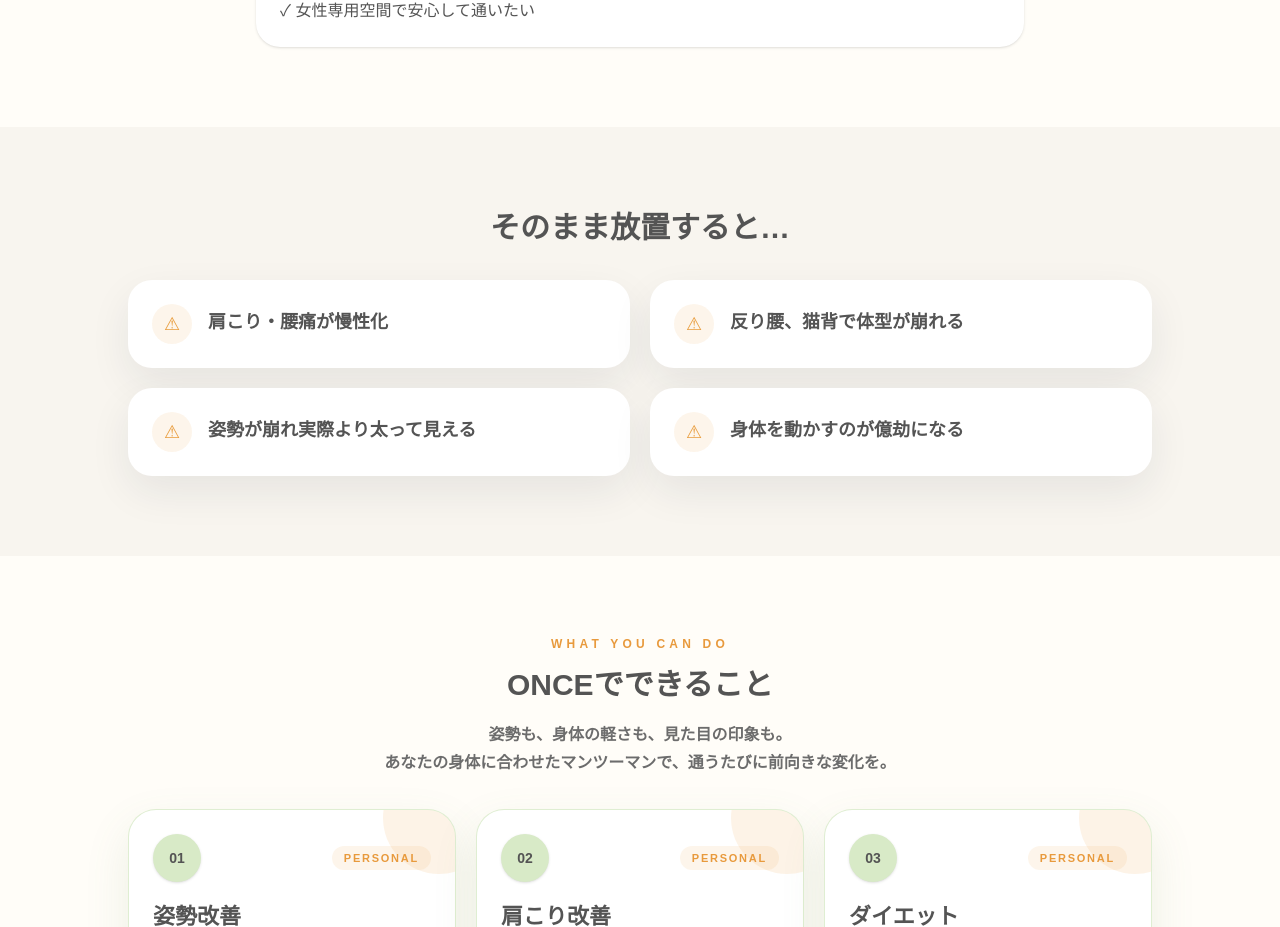
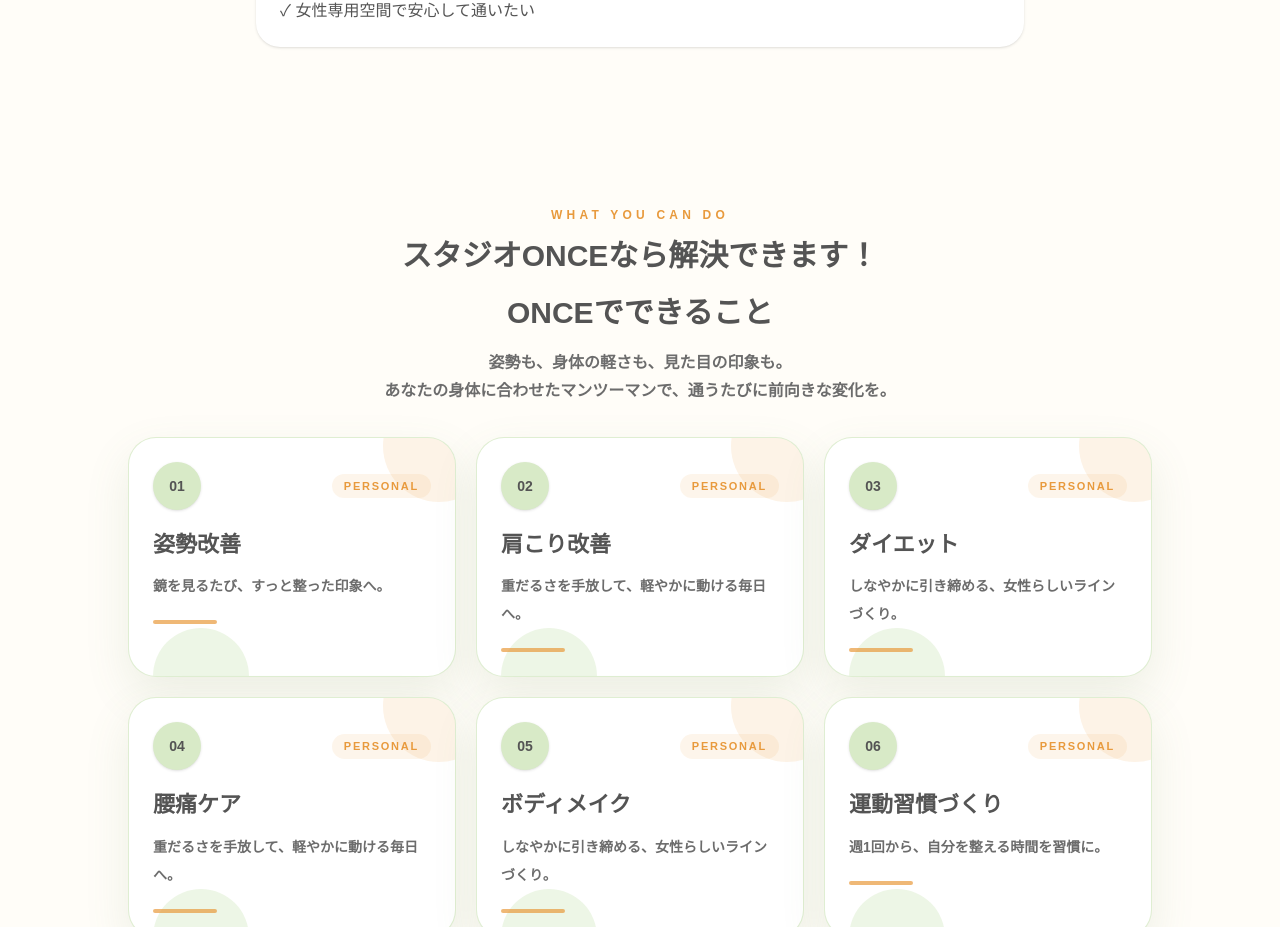
Before and after one commit to kikushunn/once-lp, a Next.js app: page / in a window 1280 px wide. Shown: the part 2980-3907 px from the top of the page. Built offline with nearby package versions, Linux system fonts and the light colour scheme.

Commit message:
remove risk section from lp flow

```diff
--- a/app/page.tsx
+++ b/app/page.tsx
@@ -2,7 +2,7 @@
 import { Leaf, Lock, User } from "lucide-react";
 import Image from "next/image";
 import { join } from "path";
-import { getAbout, getCTA, getCampaigns, getFaqs, getFinalCTA, getFlow, getHero, getLessons, getNavItems, getPrices, getReasons, getReviews, getRisks, getServices, getSessionImages, getStores, getWorries } from "@/app/lib/notion";
+import { getAbout, getCTA, getCampaigns, getFaqs, getFinalCTA, getFlow, getHero, getLessons, getNavItems, getPrices, getReasons, getReviews, getServices, getSessionImages, getStores, getWorries } from "@/app/lib/notion";
 
 export const dynamic = "force-dynamic";
 export const revalidate = 0;
@@ -103,7 +103,6 @@
 const about = await getAbout();
 const navItems = await getNavItems();
 const worries = await getWorries();
-const risks = await getRisks();
 const services = await getServices();
 const reasons = await getReasons();
 const lessons = await getLessons();
@@ -553,50 +552,16 @@
         </div>
       </section>
 
-      {/* 4 放置するとどうなるか */}
-      <section className="scroll-mt-24 bg-[#f8f5ef] px-6 py-20 text-center">
-
-        <h2 className="mx-auto mb-8 max-w-3xl text-2xl font-bold leading-snug md:text-3xl">
-          そのまま放置すると…
-        </h2>
-
-        <ImageBox
-          label="放置リスク"
-          image={risks[0]?.imageUrl || "/images/risk.jpg"}
-        />
-
-        <div className="mx-auto grid max-w-5xl gap-4 text-left md:grid-cols-2 md:gap-5">
-          {(risks.length > 0
-            ? risks.map((risk) => risk.name)
-            : [
-                "肩こり・腰痛が慢性化",
-                "反り腰、猫背で体型が崩れる",
-                "姿勢が崩れ実際より太って見える",
-                "身体を動かすのが億劫になる",
-              ]
-          ).map((item) => (
-            <div
-              key={item}
-              className="flex gap-4 rounded-[24px] bg-white p-6 text-[#545454] shadow-[0_16px_40px_rgba(23,35,59,0.08)]"
-            >
-              <span className="flex h-10 w-10 shrink-0 items-center justify-center rounded-full bg-[#E89B3A]/10 text-lg text-[#E89B3A]">
-                ⚠
-              </span>
-
-              <p className="pt-1 text-base font-bold leading-relaxed md:text-lg">
-                {item}
-              </p>
-            </div>
-          ))}
-        </div>
-      </section>
-
-      {/* 5 ONCEでできること */}
+      {/* 4 ONCEでできること */}
       <section id="services" className="scroll-mt-24 bg-[#FFFDF8] px-6 py-20">
         <div className="mx-auto mb-8 max-w-3xl text-center">
           <p className="mb-3 text-xs font-bold tracking-[0.35em] text-[#E89A3D]">
             WHAT YOU CAN DO
           </p>
+
+          <h2 className="mb-4 text-2xl font-bold leading-snug text-[#545454] md:text-3xl">
+            スタジオONCEなら解決できます！
+          </h2>
 
           <h2 className="text-2xl font-bold leading-snug text-[#545454] md:text-3xl">
             ONCEでできること
```
